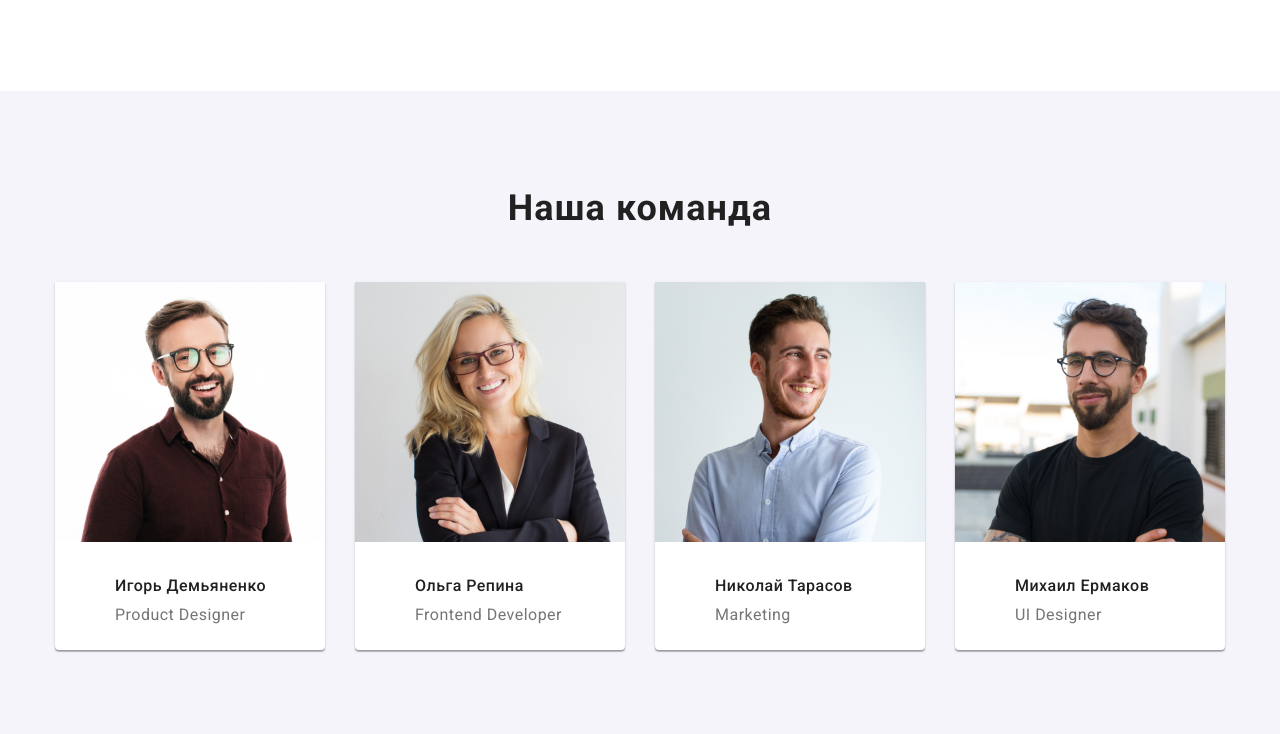
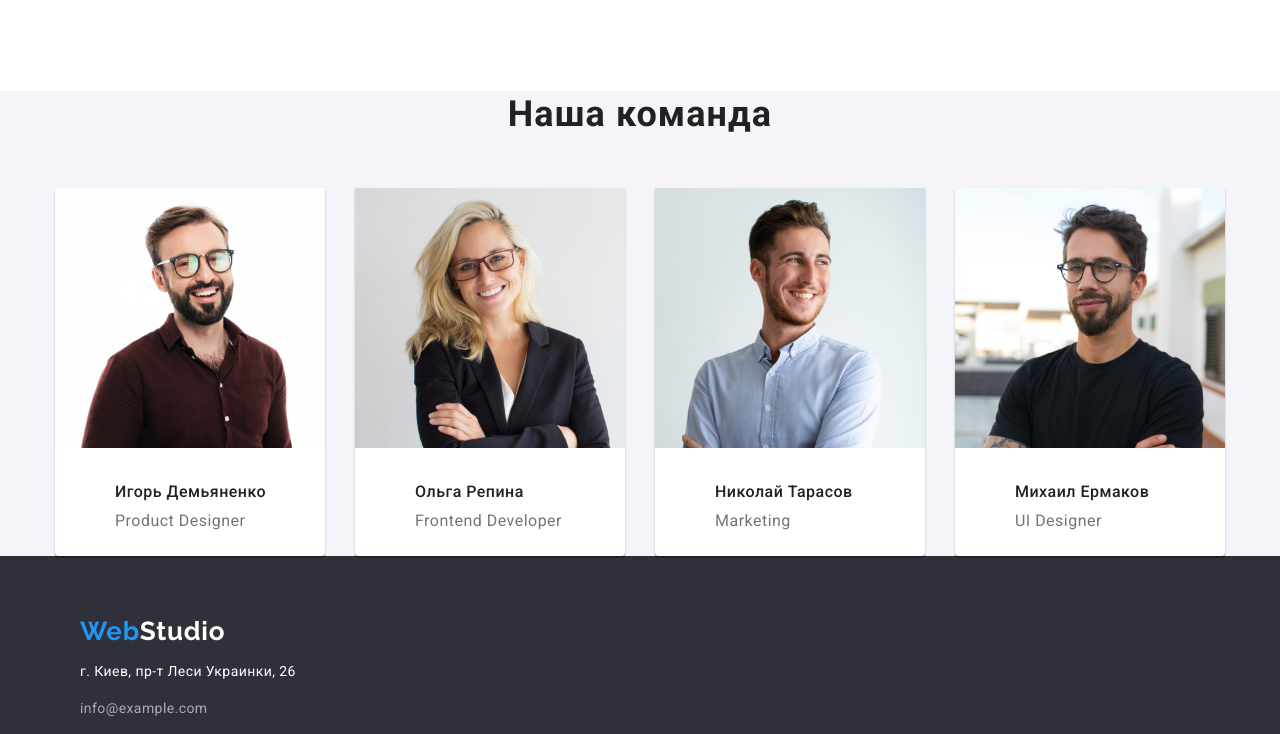
Before and after one commit to Vlada-code3/goit-markup-hw-03, a plain HTML site: page index.html in a window 1280 px wide. Shown: the part 1406-2140 px from the top of the page. Drawn offline with Linux system fonts and the light colour scheme.

Commit message:
i hope the last addition

```diff
--- a/css/style.css
+++ b/css/style.css
@@ -301,7 +301,7 @@ padding-bottom: 50px;
     background: #F5F4FA;
     display: flex;
     justify-content:center;
-    padding: 94px ;
+
 
 }
 .section-team-conteiner {
@@ -381,7 +381,7 @@ height: 252px;
  background-color:#2F303A ;
 }
 .footer-conteiner {
-
+    margin-left: auto;
     margin-right: 0;
     width: 1200px;
     background-color:#2F303A;
```
Also changed, not shown: 1 other file.
